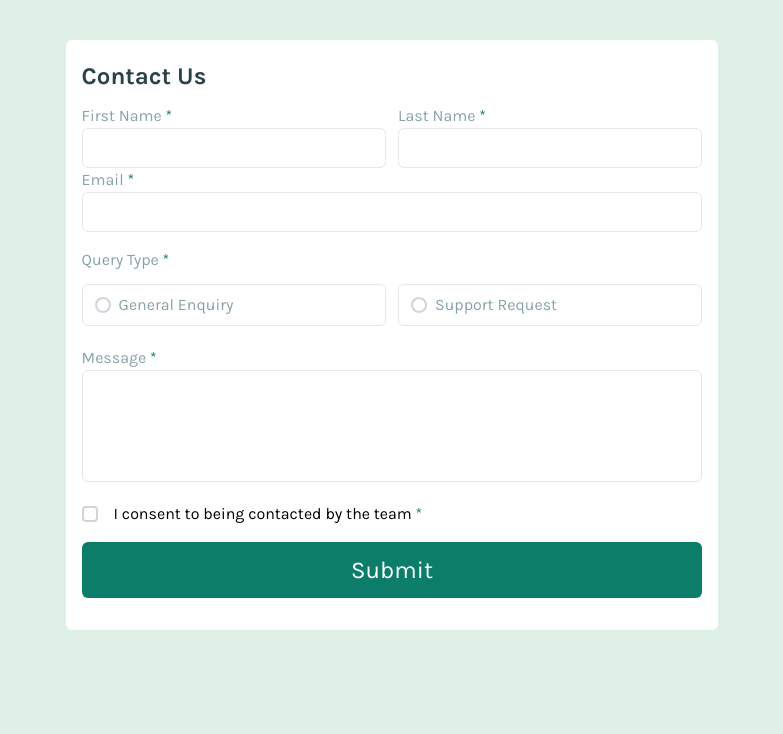
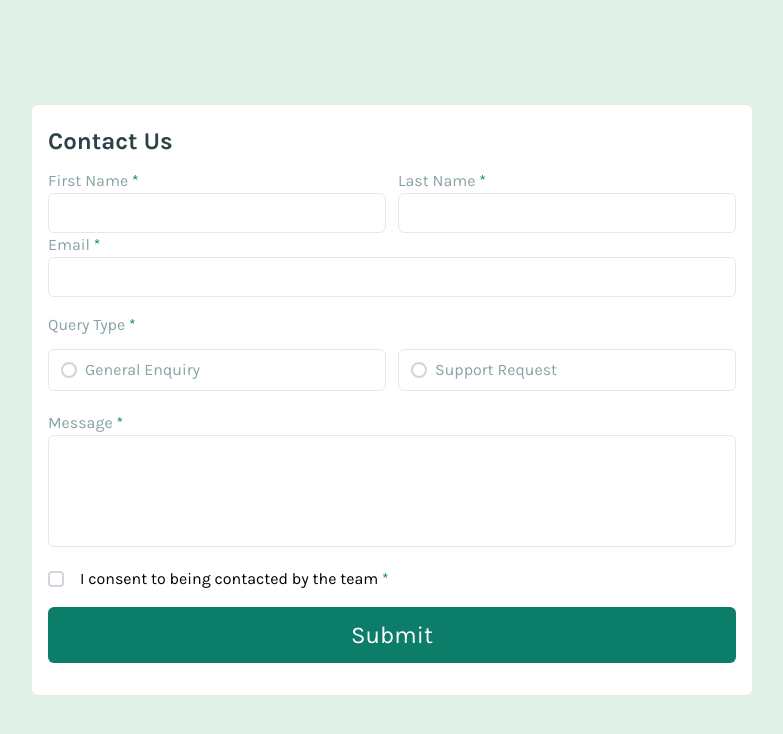
Before and after one commit to dev-Bambam/contact_form, a website: page public/index.html in a window 1280 px wide. Shown: the whole page, without its empty margins (248-1031 px from the left). Drawn offline with Linux system fonts and the light colour scheme.

Commit message:
center the section tag correctly

```diff
--- a/public/index.html
+++ b/public/index.html
@@ -18,6 +18,10 @@
     <style>
       body {
         font-family: karla;
+        min-height: 100vh;
+        display: flex;
+        justify-content: center;
+        align-items: center;
       }
       input[type="radio"]:checked + .custom-radio {
         background-color: hsl(169, 82%, 27%);
@@ -84,7 +88,7 @@
     </style>
   </head>
   <body
-    class="relative p-2 md:p-10 bg-g200 md:flex md:items-center md:justify-center lg:px-24 lg:py-10"
+    class="relative md:p-10 bg-g200 md:flex md:items-center md:justify-center"
   >
     <section class="md:w-[60%]">
       <form action="#" class="bg-white rounded-md p-2 md:px-4">
```
